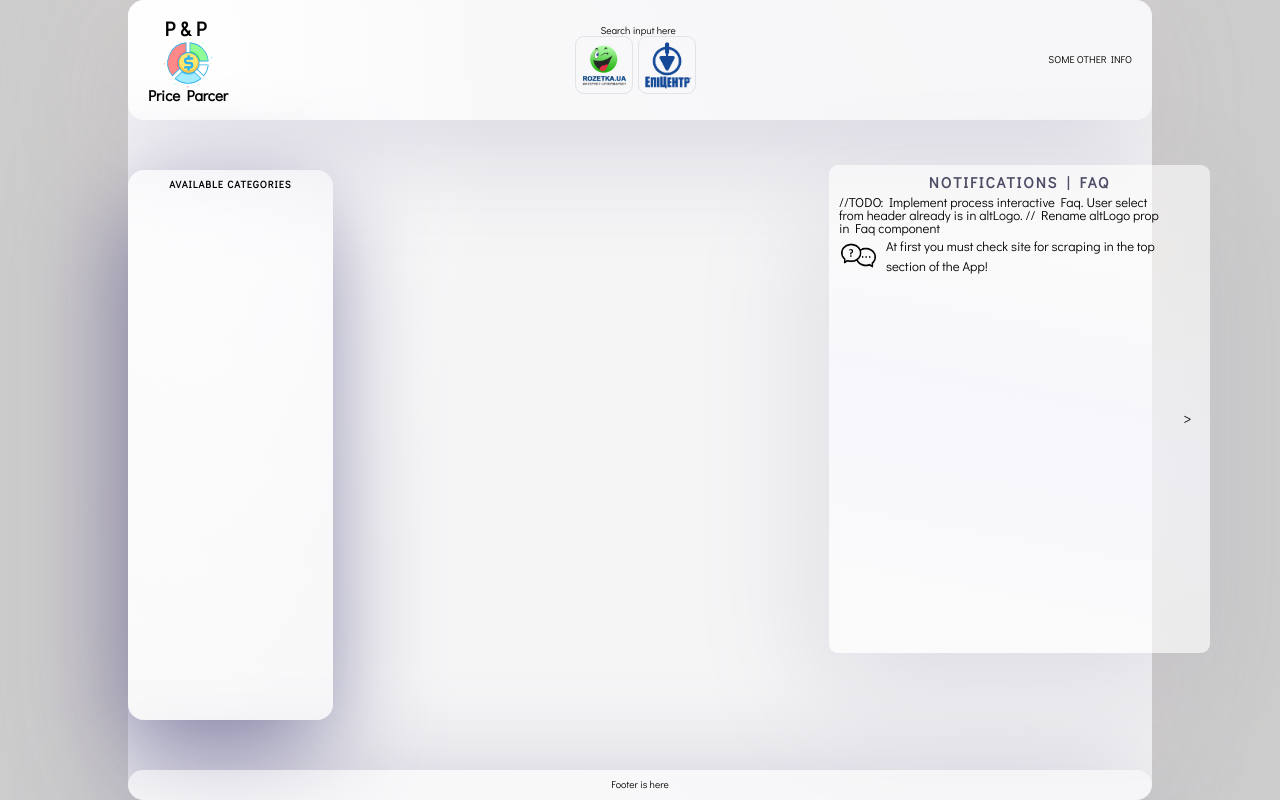
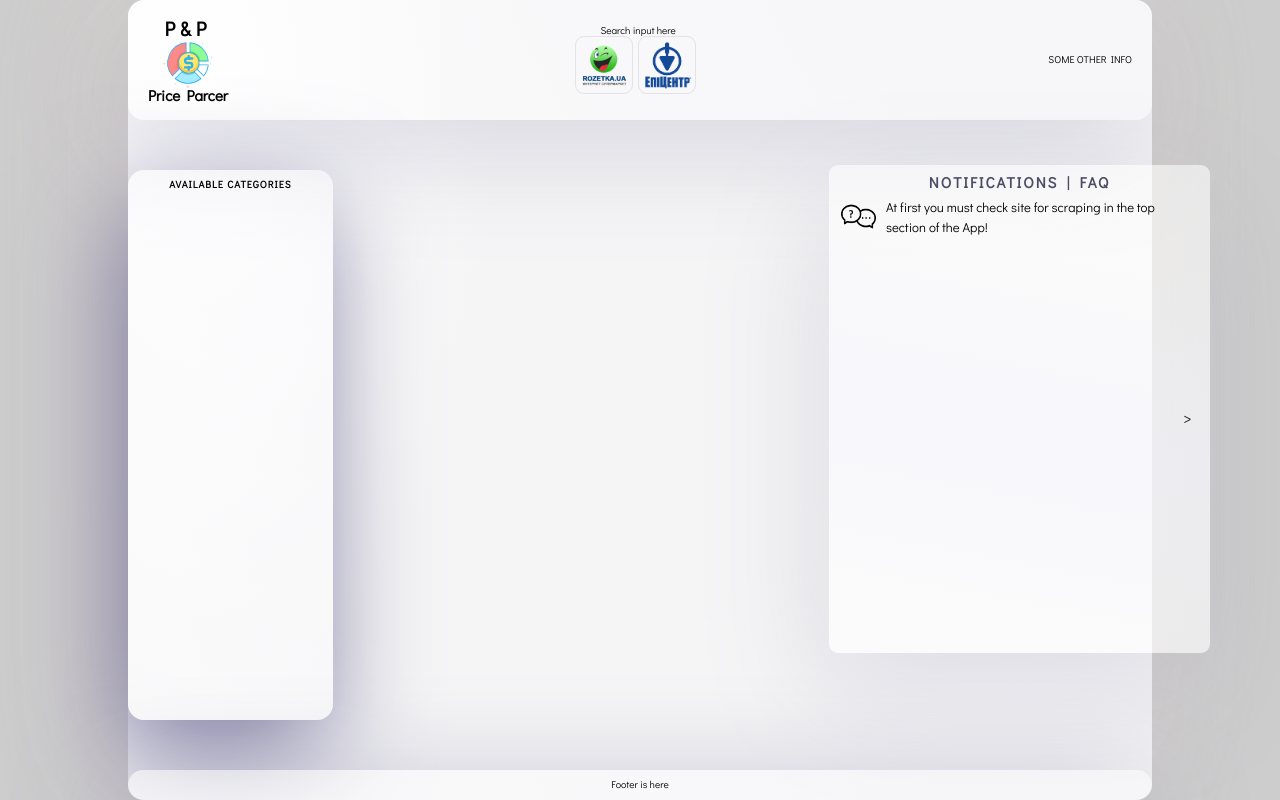
Before and after one commit to Yurii77777/Price-Parcer-Scraper-_Node_React, a React (Create React App) app in the folder client/: page / in a window 1280 px wide. Built offline with nearby package versions, Linux system fonts and the light colour scheme.

Commit message:
Add app log and notification about selected site by user.

```diff
--- a/client/src/components/Faq/Faq.js
+++ b/client/src/components/Faq/Faq.js
@@ -3,12 +3,16 @@ import { useState } from 'react';
 import cn from 'classnames';
 
 import { Button } from '../UI-elements/Button/Button';
+import { isNewAppCycle } from '../../utils/isNewAppCycle';
 
 import faq_icon from '../../resources/images/faq.png';
 import info_icon from '../../resources/images/info.png';
 import './Faq.scss';
 
-export const Faq = ({ altLogo }) => {
+export const Faq = ({userSelect}) => {
+    let selectedSiteObj = userSelect;
+    // console.log('selectedSiteObj', selectedSiteObj);
+
     const notifications = [
         {
             idMessage: 1,
@@ -20,35 +24,56 @@ export const Faq = ({ altLogo }) => {
             idMessage: 2,
             icon: info_icon,
             alt_for_icon: 'Info info',
-            message_en: `You have selected ${altLogo} for scraping.`
+            message_en: 'You have selected "site" for scraping'
         }
     ];
 
+    let appLog = {
+        appStarted: false,
+        lastIdFaqMes: null,
+        checkedSite: null
+    };
+    console.log('[appLog]', appLog);
+
     let isHiddenFaqWindow = false;
-    const [showFaqWindow, setShowFaqWindow] = useState(isHiddenFaqWindow);
+    const [visibleFaqWindow, setVisibleFaqWindow] = useState(isHiddenFaqWindow);
 
-    const handleShowFaqWindow = () => {
-        showFaqWindow ? setShowFaqWindow(false) : setShowFaqWindow(true);
+    // eslint-disable-next-line
+    const [faqMessages, setFaqMessages] = useState(notifications);
+
+    /**
+     * Function changes state value on "true" or "false"
+     * While state is "false", FAQ window (Component) is visible
+     */
+    const handleVisibleFaqWindow = () => {
+        visibleFaqWindow ? setVisibleFaqWindow(false) : setVisibleFaqWindow(true);
     };
 
-    const initialFaqMessages = [];
-    const [faqMessages, setFaqMessages] = useState(initialFaqMessages);
+    let appStatus = isNewAppCycle(appLog);
+    console.log('[appStatus]', appStatus);
 
+    const handleSelectedSite = (selectedSiteObj = {}) => {
+        if (Object.keys(selectedSiteObj).length > 0) {
+            appLog.lastIdFaqMes = 2;
+            appLog.checkedSite = selectedSiteObj.url;
+
+            return selectedSiteObj;
+        }
+    };
+
+    let selectedSite = handleSelectedSite(selectedSiteObj);
+    console.log('[selectedSite]', selectedSite);
+
+    console.log('* * * Next render * * *');
     return (
-        <section className={showFaqWindow ? cn('notifications hide') : cn('notifications')}>
+        <section className={visibleFaqWindow ? cn('notifications hide') : cn('notifications')}>
             <p className="notifications__title">Notifications | FAQ</p>
 
             <div className="notifications__content-wrapper">
                 <ul className="notifications__list">
-                    //TODO: Implement process interactive Faq. User select from header already is in altLogo.
-                    // Rename altLogo prop in Faq component
-                    {notifications.map(message => {
-                        if (message.idMessage === 1) {
-                            const { idMessage } = message;
-                            const { icon } = message;
-                            const { alt_for_icon } = message;
-                            const { message_en } = message;
-
+                    {appStatus
+                        ? faqMessages.map(({ idMessage, icon, alt_for_icon, message_en }) => {
+                              if (idMessage === 1) {
                                   return (
                                       <li key={idMessage}>
                                           <img
@@ -62,10 +87,32 @@ export const Faq = ({ altLogo }) => {
                               }
 
                               return null;
-                    })}
+                          })
+                        : null}
+                    {selectedSite
+                        ? faqMessages.map(({ idMessage, icon, alt_for_icon, message_en }) => {
+                              if (idMessage === 2) {
+                                let messageEn = message_en.replace(/"site"/g, selectedSite.altLogo);
+
+                                  return (
+                                      <li key={idMessage}>
+                                          <img
+                                              src={icon}
+                                              alt={alt_for_icon}
+                                              className={cn('notifications__faq_logo')}
+                                          />
+                                          {messageEn}
+                                      </li>
+                                  );
+                              }
+
+                              return null;
+                          })
+                        : null}
+
                 </ul>
 
-                <Button className="notifications__button" onClick={handleShowFaqWindow}>
+                <Button className="notifications__button" onClick={handleVisibleFaqWindow}>
                     <span></span>
                 </Button>
             </div>
--- /dev/null
+++ b/client/src/utils/isNewAppCycle.js
@@ -0,0 +1,22 @@
+/**
+ *
+ * @param {*} appLog which contain key "appStarted" value of which by default is "false"
+ * @returns "true" - App starts new cycle || "false" - App has some progress
+ */
+export const isNewAppCycle = appLog => {
+    let appIsStarted = null;
+
+    if (appLog.appStarted === false) {
+        appIsStarted = true;
+        appLog.appStarted = true;
+        appLog.lastIdFaqMes = 1;
+
+        return appIsStarted;
+    }
+
+    if (appLog.appStarted === true) {
+        appIsStarted = false;
+    }
+
+    return appIsStarted;
+};
```
Lines whose indentation alone changed are shown as unchanged.
